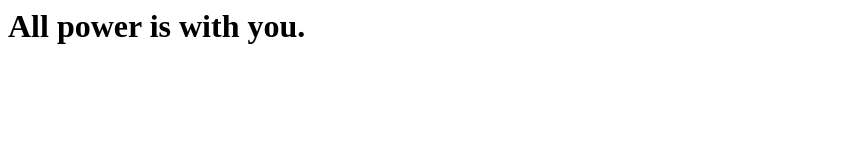
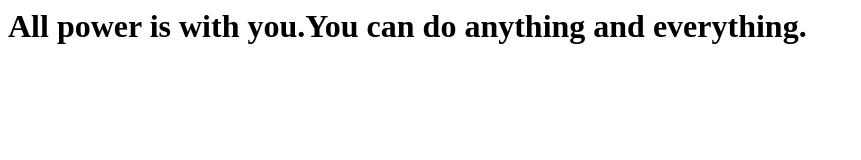
Before and after one commit to Gaurav31306/firstgitrepo, a plain HTML site: page index.html in a window 1280 px wide. Shown: the whole page, without its empty margins (0-861 px from the left). Drawn offline with Linux system fonts and the light colour scheme.

Commit message:
completed the first quote

```diff
--- a/index.html
+++ b/index.html
@@ -1,5 +1,5 @@
 <html>
 <body>
-<h1>All power is with you.</h1>
+<h1>All power is with you.You can do anything and everything.</h1>
 </body>
 </html>
```
